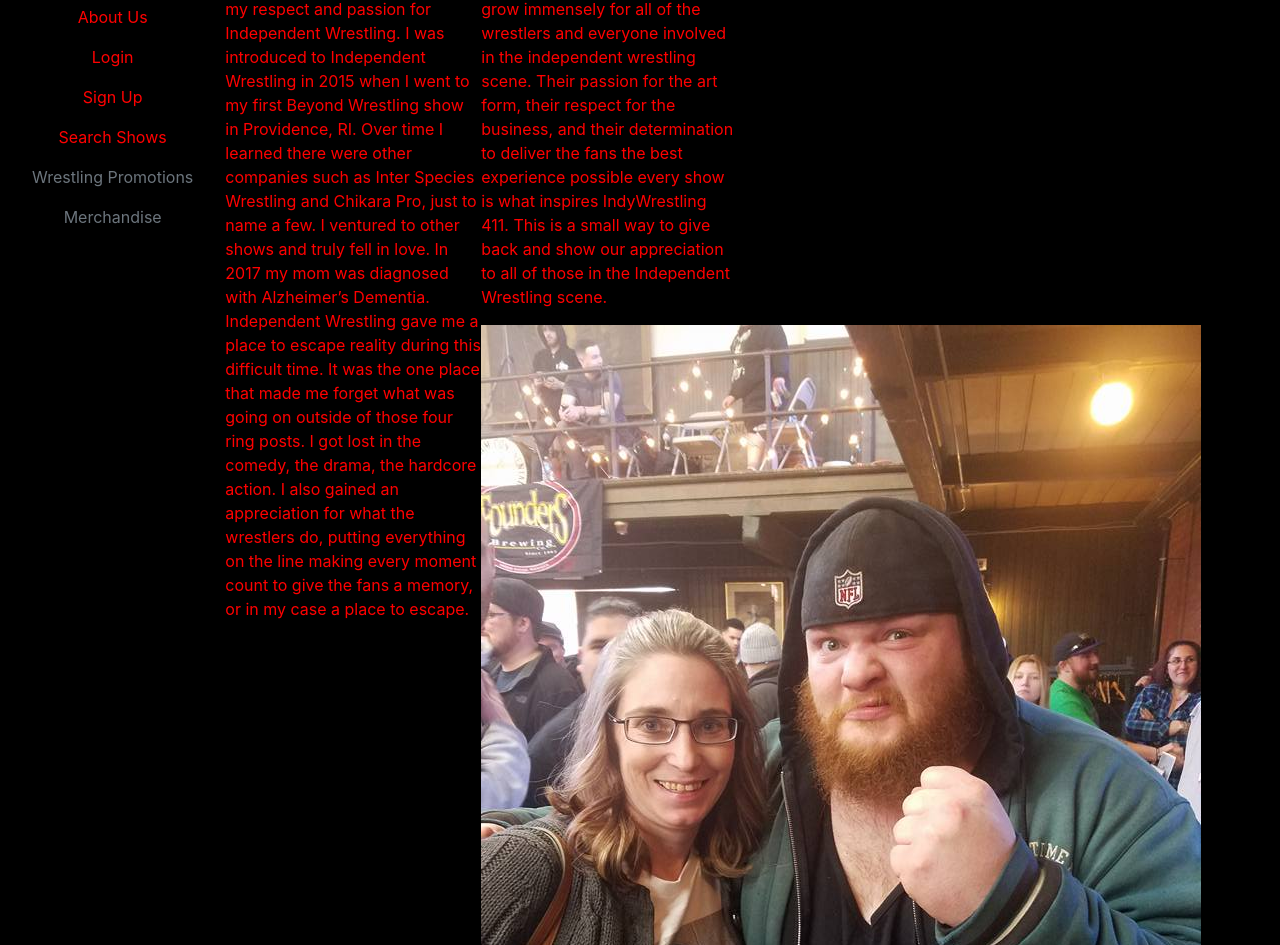
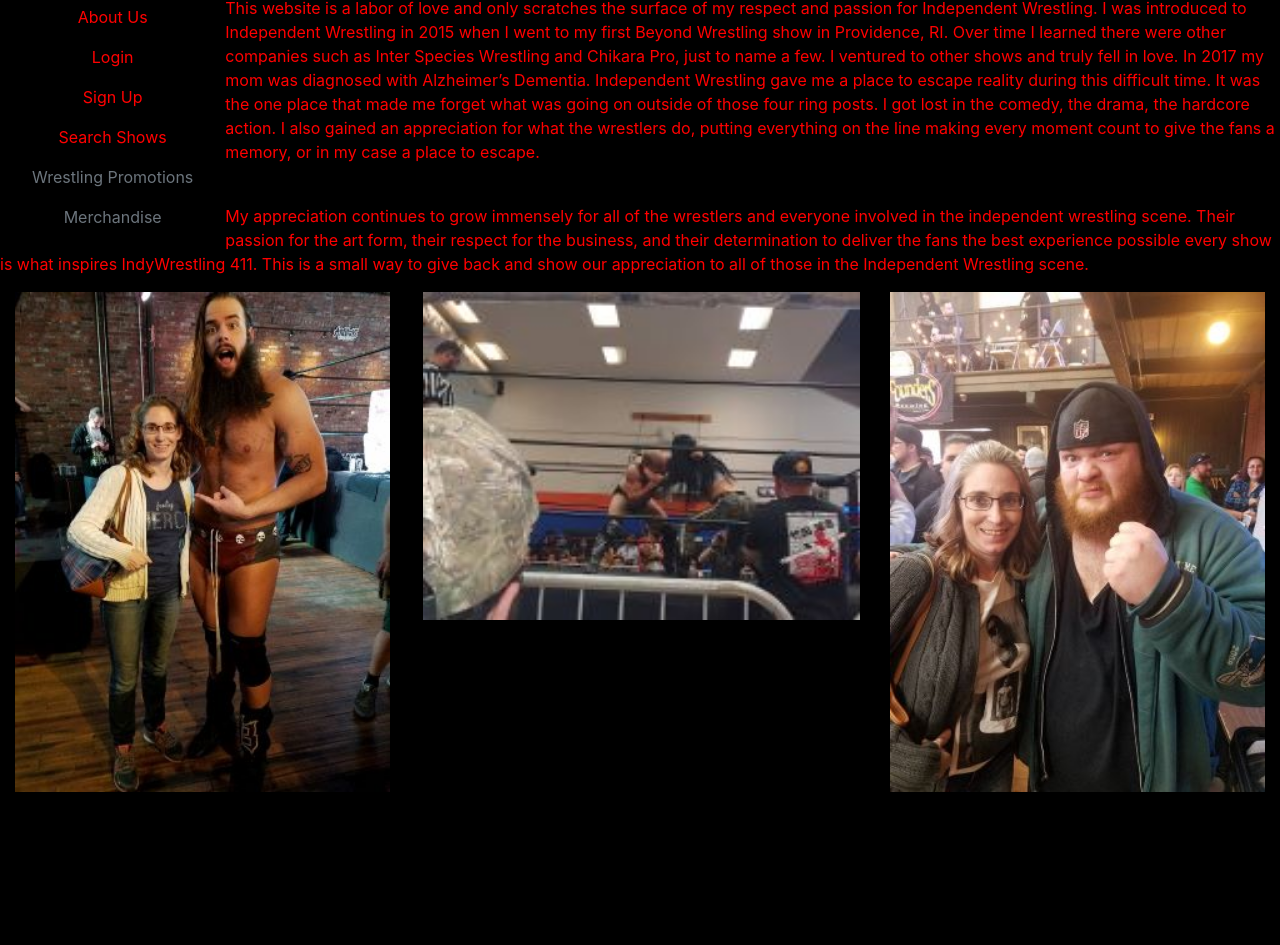
Before and after one commit to CateSpeakman/IndyWrestling411, a plain HTML site: page about.html in a window 1280 px wide. Shown: the part 153-1098 px from the top of the page. After the commit the page ends 945 px from the top, so only its background shows below. Drawn offline with nearby package versions, Linux system fonts and the light colour scheme.

Commit message:
updated index, about pages

```diff
--- a/about.html
+++ b/about.html
@@ -15,7 +15,7 @@
     <!--Page Header-->
     <header>
       <h1 class="banner">IndyWrestling 411</h1>
-      <h2 class="banner">Sharing the Passion of Independent Wrestling</h2>
+      <h2 class="banner">Sharing the Passion of Independent Professional Wrestling</h2>
 
       <!--Vertical Nav Bar-->
     <nav>
@@ -47,14 +47,22 @@
     <!-- main body of page - contains my write up and pictures of me with different wrestlers/-->
     <main>
       <article>
+        <h2 id="banner">About Us</h2>
         <p class="about">This website is a labor of love and only scratches the surface of my respect and passion for Independent Wrestling.  I was introduced to Independent Wrestling in 2015 when I went to my first Beyond Wrestling show in Providence, RI.  Over time I learned there were other companies such as Inter Species Wrestling and Chikara Pro, just to name a few.  I ventured to other shows and truly fell in love.  In 2017 my mom was diagnosed with Alzheimer’s Dementia.  Independent Wrestling gave me a place to escape reality during this difficult time.  It was the one place that made me forget what was going on outside of those four ring posts.  I got lost in the comedy, the drama, the hardcore action.  I also gained an appreciation for what the wrestlers do, putting everything on the line making every moment count to give the fans a memory, or in my case a place to escape. </p>
         <br />
         <p class="about">My appreciation continues to grow immensely for all of the wrestlers and everyone involved in the independent wrestling scene.  Their passion for the art form, their respect for the business, and their determination to deliver the fans the best experience possible every show is what inspires IndyWrestling 411.  This is a small way to give back and show our appreciation to all of those in the Independent Wrestling scene.
        </p>
       </article>
         <section>
-      <img col-md-4 src="img/matt_tremont.jpg" alt="Matt Tremont">
-      <img col-md-4 src="img/josh_briggs.jpg" alt="Josh Briggs">
+         <div class="container-fluid">
+             <img id="about" src="img/matt_tremont2.jpg" alt="Matt Tremont">
+         </div>
+         <div class="container-fluid">
+            <img id="about3" src="img/manic_dickinson2.jpg" alt="Chris Dickinson vs Maria Manic">
+         </div>
+         <div class="container-fluid">
+            <img id="about2" src="img/josh_briggs2.jpg" alt="Josh Briggs">
+         </div>
         </section>
               </main>
 
--- a/css/iw_styles.css
+++ b/css/iw_styles.css
@@ -1,4 +1,4 @@
-
+/* body, h1, h2.banner, nav ul li a:link are for universal template for all pages */
 body{
     background-color:black;
 }
@@ -8,6 +8,13 @@ h1, h2.banner{
     color:red;
     text-align: center;
 }
+
+/*#banner is for About page only*/
+
+#banner{
+    color:red;
+}
+
 p.about{
     color:red;
  }
@@ -25,18 +32,27 @@ p.about{
     height:70%;
  }
 
- .about{
-    width:20%;
-    height:20%;
-    float:left;
+/* imgs on about page*/
 
-}
 
-.about2{
-    width:20%;
-    height:20%;
-    float:left;
-}
+ #about{
+    width:30%;
+    height:30%;
+    float:right;
+    margin-left:30px;
+ }
+
+
+#about2{
+    width:30%;
+    height:30%;
+   }
+
+   #about3{
+    width:35%;
+    height:35%;
+    float:right;
+   }
 
 
  /* Extra small devices (phones, 600px and down) */
```
Also changed, not shown: index.html (+3 -3 lines), img/briggs_lee2.jpg (added), img/josh_briggs2.jpg (added), img/manic_dickinson2.jpg (added), img/matt_tremont2.jpg (added), img/oc_janela2.jpg (added), img/tremont2.jpg (added).
